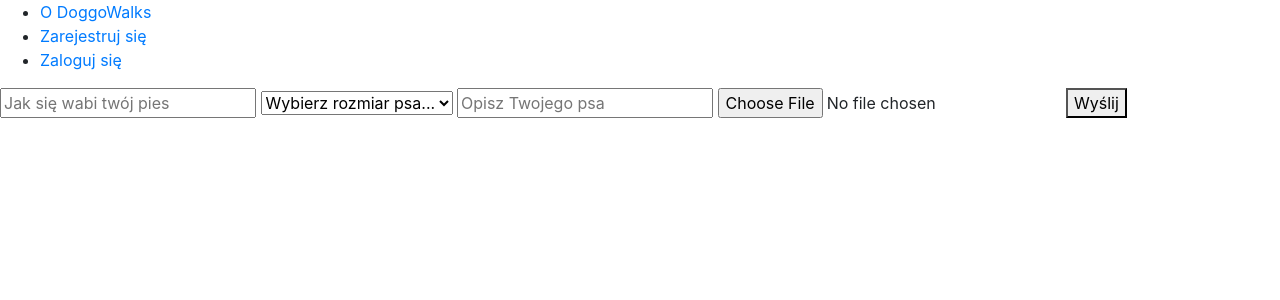
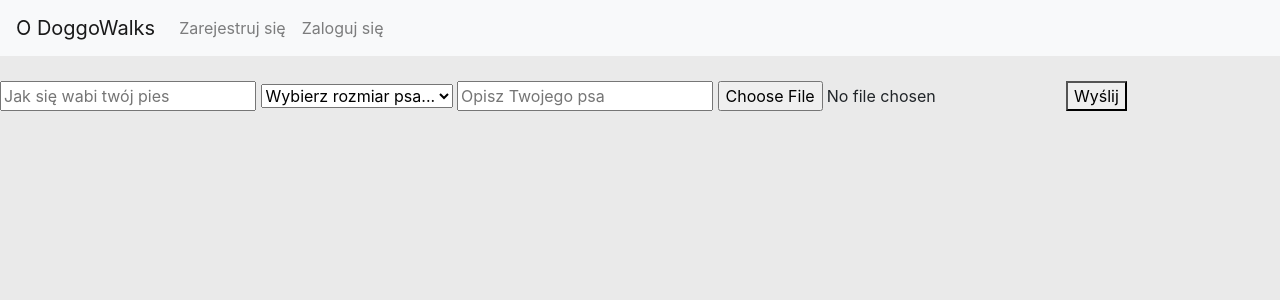
Before and after one commit to Rollermix/Inzynierka, a PHP site: page /inzynierka/adddog.php in a window 1280 px wide. Shown: the top 300 px of the page. Run offline with PHP 8.4, Linux system fonts and the light colour scheme; a user stored in the database is signed in.

Commit message:
chore: aktualizacja widoku, drobna refaktoryzacja kodu z backendu

```diff
--- a/about.php
+++ b/about.php
@@ -1,6 +1,9 @@
 <html>
 <head>
     <meta charset="UTF-8">
+    <link rel="stylesheet" href="assets/css/normalize.css">
+    <link rel="stylesheet" href="assets/css/bootstrap.min.css">
+    <link rel="stylesheet" href="assets/css/main.css">
 </head>
 <body>
 <?php
--- a/adddog.php
+++ b/adddog.php
@@ -3,6 +3,9 @@
 <head>
     <meta charset="UTF-8">
     <title> Praca inżynierska-logowanie</title>
+    <link rel="stylesheet" href="assets/css/normalize.css">
+    <link rel="stylesheet" href="assets/css/bootstrap.min.css">
+    <link rel="stylesheet" href="assets/css/main.css">
 </head>
 <body>
 <?php
--- a/addwalk.php
+++ b/addwalk.php
@@ -3,6 +3,9 @@
 <head>
     <meta charset="UTF-8">
     <title> Praca inżynierska-logowanie</title>
+    <link rel="stylesheet" href="assets/css/normalize.css">
+    <link rel="stylesheet" href="assets/css/bootstrap.min.css">
+    <link rel="stylesheet" href="assets/css/main.css">
 </head>
 <body>
 <?php
--- a/assets/css/main.css
+++ b/assets/css/main.css
@@ -0,0 +1,7 @@
+body {
+    background-color: #eaeaea;
+}
+
+.navbar {
+    margin-bottom: 25px;
+}
--- a/chat.php
+++ b/chat.php
@@ -3,6 +3,9 @@
 <head>
     <meta charset="UTF-8">
     <title> Praca inżynierska-logowanie</title>
+    <link rel="stylesheet" href="assets/css/normalize.css">
+    <link rel="stylesheet" href="assets/css/bootstrap.min.css">
+    <link rel="stylesheet" href="assets/css/main.css">
 </head>
 <body>
 <?php
--- a/editdog.php
+++ b/editdog.php
@@ -3,6 +3,9 @@
 <head>
     <meta charset="UTF-8">
     <title> Praca inżynierska-logowanie</title>
+    <link rel="stylesheet" href="assets/css/normalize.css">
+    <link rel="stylesheet" href="assets/css/bootstrap.min.css">
+    <link rel="stylesheet" href="assets/css/main.css">
 </head>
 <body>
 <?php
--- a/editwalk.php
+++ b/editwalk.php
@@ -3,6 +3,9 @@
 <head>
     <meta charset="UTF-8">
     <title> Praca inżynierska-logowanie</title>
+    <link rel="stylesheet" href="assets/css/normalize.css">
+    <link rel="stylesheet" href="assets/css/bootstrap.min.css">
+    <link rel="stylesheet" href="assets/css/main.css">
 </head>
 <body>
 <?php
--- a/findwalk.php
+++ b/findwalk.php
@@ -3,6 +3,9 @@
 <head>
     <meta charset="UTF-8">
     <title> Praca inżynierska-logowanie</title>
+    <link rel="stylesheet" href="assets/css/normalize.css">
+    <link rel="stylesheet" href="assets/css/bootstrap.min.css">
+    <link rel="stylesheet" href="assets/css/main.css">
 </head>
 <body>
 <?php
--- a/header.php
+++ b/header.php
@@ -1,41 +1,60 @@
 <?php
 session_start();
+require_once 'includes/functions.inc.php';
+require_once 'includes/dbh.inc.php';
 ?>
-<!DOCTYPE html>
-<html>
-    <head>
-        <meta charset="UTF-8">
-        <link rel="stylesheet" href="assets/css/normalize.css">
-        <link rel="stylesheet" href="assets/css/bootstrap.min.css">
-        <link rel="stylesheet" href="assets/css/main.css">
-    </head>
-    <body>
-        <nav>
-            <ul>
-                    <li><a href='about.php'>O DoggoWalks</a></li>
-                    <?php
-                    require_once 'includes/functions.inc.php';
-                    require_once 'includes/dbh.inc.php';
-                    if (isset($_SESSION["useruid"]))
-                    {
-                        hasunreadMessage($conn,$_SESSION["userid"]);
-                        echo '<br>';
-                        hasdog($conn,$_SESSION["userid"]);
-                        echo  "<li><a href='suggestion.php'>Zgłoszenia i sugestie</a></li>";
-                        echo  "<li><a href='managewalk.php'>Zarządzaj spacerami</a></li>";
-                        echo  "<li><a href='manageaccount.php'>Zarządzaj profilem</a></li>";
-                        echo  "<li><a href='includes/logout.inc.php'>Wyloguj sie</a></li>";
-                    }
-                    else
-                    {
-                        echo "<li><a href='signup.php'>Zarejestruj się</a></li>";
-                        echo "<li><a href='login.php'>Zaloguj się</a></li>";
-                    }
+<nav class="navbar sticky-top navbar-expand-lg navbar-light bg-light">
+    <a class="navbar-brand" href="about.php">O DoggoWalks</a>
+    <button class="navbar-toggler" type="button" data-toggle="collapse" data-target="#navbarNav" aria-controls="navbarNav" aria-expanded="false" aria-label="Toggle navigation">
+        <span class="navbar-toggler-icon"></span>
+    </button>
+    <div class="collapse navbar-collapse" id="navbarNav">
+    <ul class="navbar-nav">
+        <?php
+        if (isset($_SESSION["useruid"])) {
+            if($messagesCount = hasUnreadMessages($conn, $_SESSION["userid"])) {
+                echo "<li class='nav-item'>";
+                    echo "<a class='nav-link' href='#'>Nieprzeczytane wiadomości (".$messagesCount. ")</a>";
+                echo "</li>";
+            } else {
+                echo "<li class='nav-item'>";
+                    echo "<a class='nav-link' href='#'>Nie masz nowych wiadomości.</a>";
+                echo "</li>";
+            }
+            if(hasDog($conn, $_SESSION["userid"])) {
+                echo "<li class='nav-item'>";
+                    echo "<a class='nav-link' href='../inzynierka/editdog.php'>Edytuj Psa</a>";
+                echo "</li>";
+            } else {
+                echo "<li class='nav-item'>";
+                    echo "<a class='nav-link' href='../inzynierka/adddog.php'>Dodaj Psa</a>";
+                echo "</li>";
+            }
 
-                    ?>
+            echo "<li class='nav-item'>";
+                echo "<a class='nav-link' href='suggestion.php'>Zgłoszenia i sugestie</a>";
+            echo "</li>";
 
+            echo "<li class='nav-item'>";
+                echo "<a class='nav-link' href='managewalk.php'>Zarządzaj spacerami</a>";
+            echo "</li>";
 
-            </ul>
-        </nav>
-    </body>
-</html>
+            echo "<li class='nav-item'>";
+                echo "<a class='nav-link' href='manageaccount.php'>Zarządzaj profilem</a>";
+            echo "</li>";
+
+            echo "<li class='nav-item'>";
+                echo "<a class='nav-link' href='includes/logout.inc.php'>Wyloguj się</a>";
+            echo "</li>";
+
+        } else {
+            echo "<li class='nav-item'>";
+                echo "<a class='nav-link' href='signup.php'>Zarejestruj się</a>";
+            echo "</li>";
+            echo "<li class='nav-item'>";
+                echo "<a class='nav-link' href='login.php'>Zaloguj się</a>";
+            echo "</li>";
+        }
+    ?>
+    </ul>
+</nav>
--- a/index.php
+++ b/index.php
@@ -3,6 +3,9 @@
 <head>
     <meta charset="UTF-8">
     <title> Praca inżynierska-logowanie</title>
+    <link rel="stylesheet" href="assets/css/normalize.css">
+    <link rel="stylesheet" href="assets/css/bootstrap.min.css">
+    <link rel="stylesheet" href="assets/css/main.css">
 </head>
 <body>
 <?php
--- a/login.php
+++ b/login.php
@@ -4,6 +4,9 @@
 <head>
     <meta charset="UTF-8">
     <title> Praca inżynierska-logowanie</title>
+    <link rel="stylesheet" href="assets/css/normalize.css">
+    <link rel="stylesheet" href="assets/css/bootstrap.min.css">
+    <link rel="stylesheet" href="assets/css/main.css">
 </head>
 <body>
 <?php
--- a/manageaccount.php
+++ b/manageaccount.php
@@ -3,6 +3,9 @@
 <head>
     <meta charset="UTF-8">
     <title> Praca inżynierska-logowanie</title>
+    <link rel="stylesheet" href="assets/css/normalize.css">
+    <link rel="stylesheet" href="assets/css/bootstrap.min.css">
+    <link rel="stylesheet" href="assets/css/main.css">
 </head>
 <body>
 <?php
--- a/managewalk.php
+++ b/managewalk.php
@@ -3,6 +3,9 @@
 <head>
     <meta charset="UTF-8">
     <title> Praca inżynierska-logowanie</title>
+    <link rel="stylesheet" href="assets/css/normalize.css">
+    <link rel="stylesheet" href="assets/css/bootstrap.min.css">
+    <link rel="stylesheet" href="assets/css/main.css">
 </head>
 <body>
 <?php
--- a/suggestion.php
+++ b/suggestion.php
@@ -3,6 +3,9 @@
 <head>
     <meta charset="UTF-8">
     <title> Praca inżynierska-logowanie</title>
+    <link rel="stylesheet" href="assets/css/normalize.css">
+    <link rel="stylesheet" href="assets/css/bootstrap.min.css">
+    <link rel="stylesheet" href="assets/css/main.css">
 </head>
 <body>
 <?php
```
Also changed, not shown: includes/functions.inc.php (+21 -26 lines).
